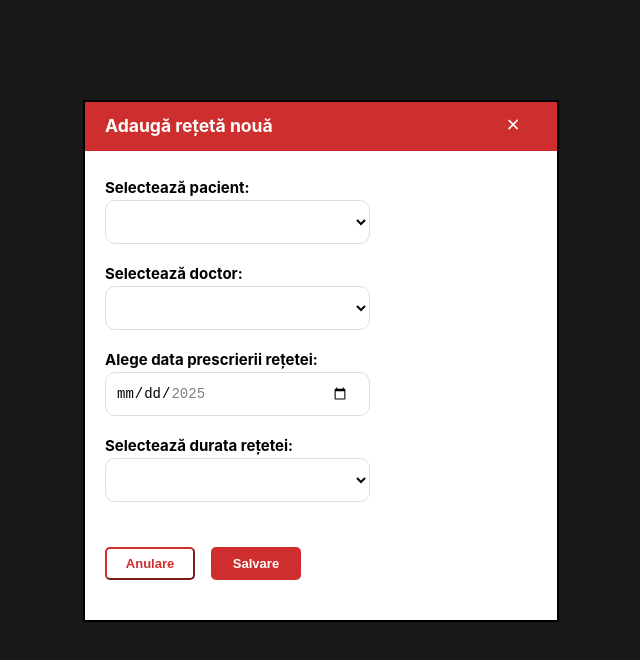
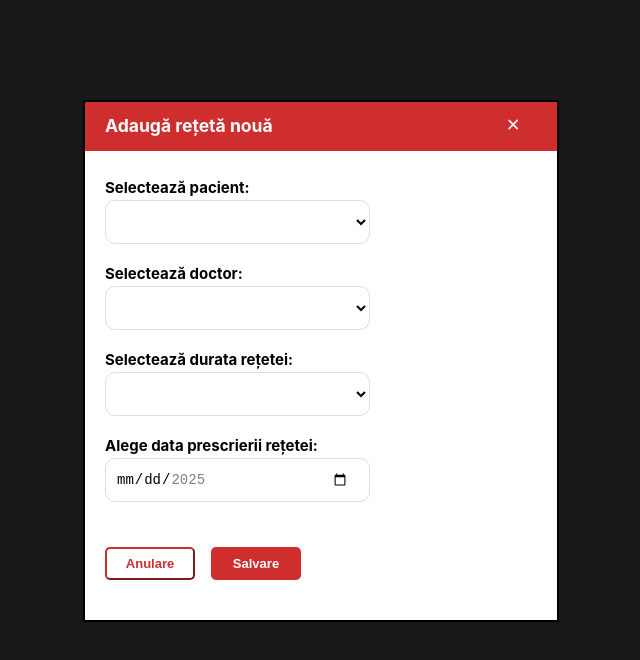
Before and after one commit to MarcoRO04/patients-care-app, a Vue app: page /add_new_recipe in a window 1280 px wide. Shown: the top 660 px of the page, without its empty margins (319-959 px from the left). Built offline with nearby package versions, Linux system fonts and the light colour scheme.

Commit message:
version 1.1.18
- implemented min and max functions.
- created file for Modal component

Remark: the min and max functions in AddNewRecipeView.vue and EditRecipeView.vue work, but they are weired. See videos that I made and comments I made in the files.

```diff
--- a/src/views/AddNewRecipeView.vue
+++ b/src/views/AddNewRecipeView.vue
@@ -60,11 +60,13 @@ export default {
     }
 
     this.recipes_list = recipes === null ? [] : JSON.parse(recipes)
-    let d = new Date()
-    console.log(d.toISOString())
-    let mydate = d.toISOString().split('T')[0]
-    console.log(mydate)
-    this.min_c =mydate
+    // let d = new Date()
+    // console.log(d.toISOString())
+    // let mydate = d.toISOString().split('T')[0]
+    // console.log(mydate)
+    // this.min_c =mydate
+    console.log(this.calculate_min_date)
+    console.log(this.calculate_max_date)
   },
   data() {
     return {
@@ -90,8 +92,18 @@ export default {
       patients_list: [],
       recipe_periods_list: [],
       submission_ok: false,
-      min_c:"2025-09-10",
     }
+  },
+  computed: {
+    //these "computed properties functions" act as normal functions because Date.now() is not a reactive dependency
+    calculate_min_date() {
+      let current_date = Date.now()
+      return new Date(current_date - (30 * 24 * 60 * 60 * 1000)).toISOString().split('T')[0] // current date - 30 days
+    },
+    calculate_max_date() {
+      let current_date = Date.now()
+      return new Date(current_date + (30 * 24 * 60 * 60 * 1000)).toISOString().split('T')[0] // current date + 30 days
+    },
   },
   methods: {
     faXmark() {
@@ -116,7 +128,7 @@ export default {
       this.recipe.last_prescription_dates.push(this.recipe.current_prescription_date)
       this.recipe.id = this.generateID()
       this.checkIDGeneration()
-      this.recipe.renewed_today = false;
+      this.recipe.renewed_today = false
       //saving also the doctor's specialization
       for (let i = 0; i < this.doctors_list.length; i++) {
         if (this.recipe.doctor.name === this.doctors_list[i].name) {
@@ -145,7 +157,10 @@ export default {
       recipe_period = this.recipe.recipe_duration.split(' ')
 
       //The future prescription date is the current date in milliseconds + the recipe duration converted in milliseconds
-      this.recipe.future_prescription_date = new Date(Date.parse(this.recipe.current_prescription_date) + recipe_period[0] * 30 * 24 * 60 * 60 * 1000)
+      this.recipe.future_prescription_date = new Date(
+        Date.parse(this.recipe.current_prescription_date) +
+          recipe_period[0] * 30 * 24 * 60 * 60 * 1000,
+      )
       console.log(this.recipe.future_prescription_date)
 
       // I could do it a lot simpler by multiplying 30 to the recipe_duration.
@@ -193,12 +208,6 @@ export default {
         }
       }
     },
-
-  },
-  computed: {
-    computeMinim(){
-      return "2025-09-10"
-    },
   },
 }
 </script>
@@ -206,7 +215,7 @@ export default {
 <template>
   <div id="add_recipe_form" class="add_recipe_form">
     <div class="form-header">
-      <h3 style="color: white; font-weight: bold;">Adaugă rețetă nouă</h3>
+      <h3 style="color: white; font-weight: bold">Adaugă rețetă nouă</h3>
       <button class="button-cancel-x" @click="goToRecipesView">
         <FontAwesomeIcon :icon="faXmark()" />
       </button>
@@ -241,19 +250,6 @@ export default {
       </select>
 
       <br />
-
-      <label for="prescription_date">Alege data prescrierii rețetei:</label>
-      <br />
-      <input
-        type="date"
-        id="prescription_date"
-        v-model="this.recipe.current_prescription_date"
-        @change="check_submission"
-        v-bind:min="min_c"
-        max="2025-09-30"
-      />
-      <br />
-
       <label for="recipe_duration">Selectează durata rețetei:</label>
       <br />
       <select
@@ -267,6 +263,18 @@ export default {
           {{ duration }}
         </option>
       </select>
+
+      <br />
+      <label for="prescription_date">Alege data prescrierii rețetei:</label>
+      <br />
+      <input
+        type="date"
+        id="prescription_date"
+        v-model="this.recipe.current_prescription_date"
+        @change="check_submission"
+        v-bind:min="calculate_min_date"
+        v-bind:max="calculate_max_date"
+      />
 
       <br />
       <br />
@@ -300,7 +308,7 @@ export default {
   background-color: white;
   color: black;
 }
-label{
+label {
   font-weight: bold;
 }
 
@@ -342,7 +350,7 @@ button {
   border: none;
 }
 
-.button-cancel-x{
+.button-cancel-x {
   background-color: transparent;
   color: white;
   border: none;
--- a/src/views/EditRecipeView.vue
+++ b/src/views/EditRecipeView.vue
@@ -61,7 +61,8 @@ export default {
     let recipes = localStorage.getItem('recipes')
     this.recipes_list = recipes === null ? [] : JSON.parse(recipes)
     this.initializeRecipe()
-    console.log(this.recipe.current_prescription_date)
+    this.calculate_min_date()
+    this.calculate_max_date()
   },
 
   data() {
@@ -87,9 +88,23 @@ export default {
       doctors_list: [],
       edited_doctor_name: '',
       edited_current_prescription_date: '',
+      min_d: '',
+      max_d: '',
     }
   },
+  computed: {
+  },
   methods: {
+    // these functions for calculating the min and max values should work as
+    // computed properties cause they have a reactive variable, current_prescription_date
+    calculate_min_date() {
+      let date_difference = Date.parse(this.recipe.current_prescription_date) - (30 * 24 * 60 * 60 * 1000)
+      this.min_d = (new Date(date_difference)).toISOString().split('T')[0] // current date - 30 days
+    },
+    calculate_max_date() {
+      let date_difference = Date.parse(this.recipe.current_prescription_date) + (30 * 24 * 60 * 60 * 1000)
+      this.max_d = (new Date(date_difference)).toISOString().split('T')[0] // current date + 30 days
+    },
     faXmark() {
       return faXmark
     },
@@ -126,18 +141,10 @@ export default {
             if (this.recipes_list[r].doctor.name !== this.edited_doctor_name) {
               this.recipes_list[r].doctor.name = this.edited_doctor_name
             }
-            if (
-              this.recipes_list[r].current_prescription_date !==
-              this.edited_current_prescription_date
-            ) {
+            if (this.recipes_list[r].current_prescription_date !== this.edited_current_prescription_date) {
               this.recipes_list[r].current_prescription_date = this.edited_current_prescription_date
-              this.recipes_list[r].future_prescription_date = this.calculateFuturePrescriptionDate(
-                this.recipes_list[r].recipe_duration,
-                this.recipes_list[r].current_prescription_date,
-              )
-              this.recipes_list[r].last_prescription_dates[
-                this.recipes_list[r].last_prescription_dates.length - 1
-              ] = this.recipes_list[r].current_prescription_date
+              this.recipes_list[r].future_prescription_date = this.calculateFuturePrescriptionDate(this.recipes_list[r].recipe_duration, this.recipes_list[r].current_prescription_date)
+              this.recipes_list[r].last_prescription_dates[this.recipes_list[r].last_prescription_dates.length - 1] = this.recipes_list[r].current_prescription_date
             }
             localStorage.setItem('recipes', JSON.stringify(this.recipes_list))
             this.goToRecipesView()
@@ -191,7 +198,10 @@ export default {
       <p><span style="font-weight: bold">Tip rețetă: </span> {{ this.recipe.doctor.specialization }}</p><br>
 
       <label style="font-weight: bold" for="edit-last-date">Schimbă ultima dată:</label><br />
-      <input type="date" id="edit-last-date" v-model="this.edited_current_prescription_date"/><br />
+      <input type="date" id="edit-last-date"
+             :min="min_d"
+             :max="max_d"
+             v-model="this.edited_current_prescription_date"/><br />
       <label style="font-weight: bold">Alege alt doctor:</label><br />
       <select v-model="this.edited_doctor_name">
         <option></option>
@@ -200,7 +210,7 @@ export default {
         </option></select
       ><br />
       <button class="cancel-edit-btn" @click="goToDetails">Anulează</button>
-      <button class="save-edit-btn" @click="saveEditedRecipe">Salvează</button>
+      <button class="save-edit-btn"  @click="saveEditedRecipe">Salvează</button>
     </div>
   </div>
 </template>
```
Also changed, not shown: src/components/Modal.vue (added, +14 -0 lines).
